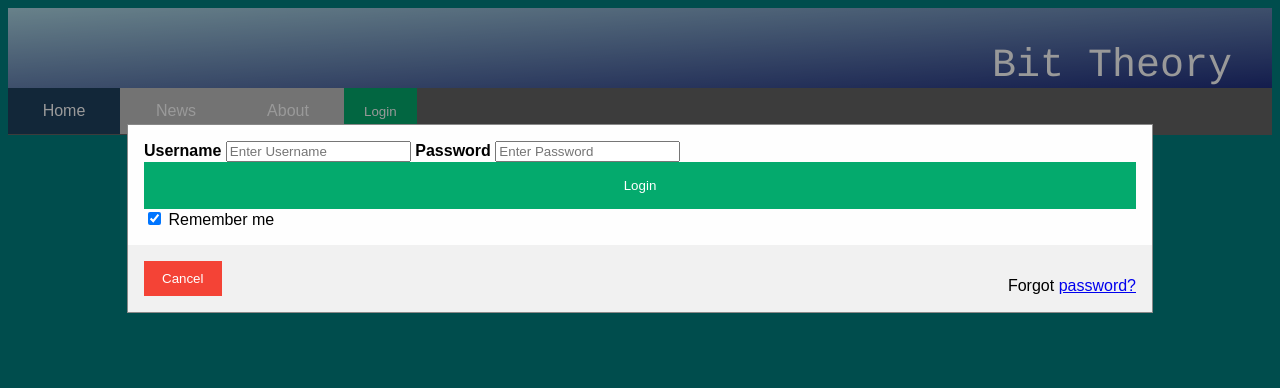
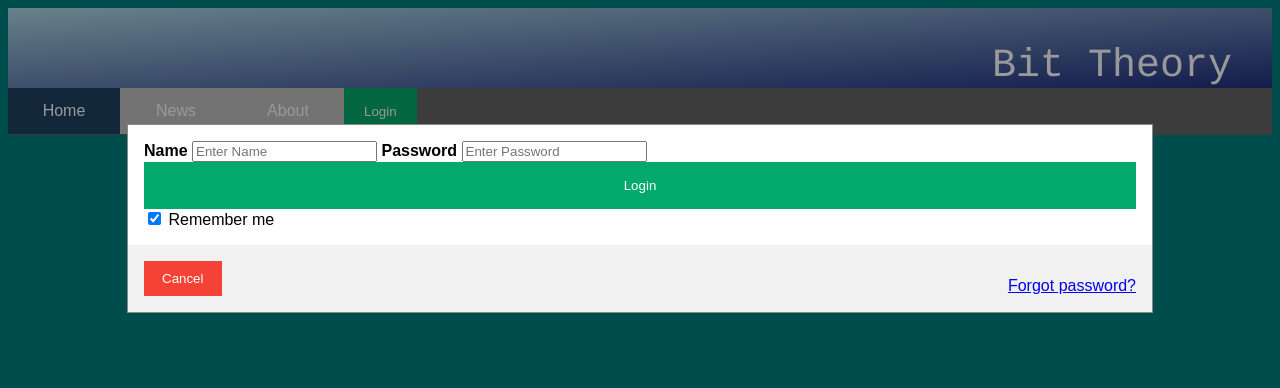
Before and after one commit to Rithvik-29/BitTheory, a Flask app: page / in a window 1280 px wide, after a click on "Login". Shown: the top 388 px of the page. Run offline with Flask 2, Linux system fonts and the light colour scheme.

Commit message:
Removed login.html and changed username to name in home.html

```diff
--- a/templates/home.html
+++ b/templates/home.html
@@ -34,8 +34,8 @@
     <form class="modal-content animate" action="/action_page.php" method="post">
 
         <div class="container">
-        <label for="uname"><b>Username</b></label>
-        <input type="text" placeholder="Enter Username" name="uname" required>
+        <label for="uname"><b>Name</b></label>
+        <input type="text" placeholder="Enter Name" name="uname" required>
 
         <label for="psw"><b>Password</b></label>
         <input type="password" placeholder="Enter Password" name="psw" required>
@@ -48,7 +48,7 @@
 
         <div class="container" style="background-color:#f1f1f1">
         <button type="button" onclick="document.getElementById('id01').style.display='none'" class="cancelbtn">Cancel</button>
-        <span class="psw">Forgot <a href="#">password?</a></span>
+        <span class="psw"><a href="#">Forgot password?</a></span>
         </div>
     </form>
     </div>
```
Also changed, not shown: templates/login.html (deleted).
